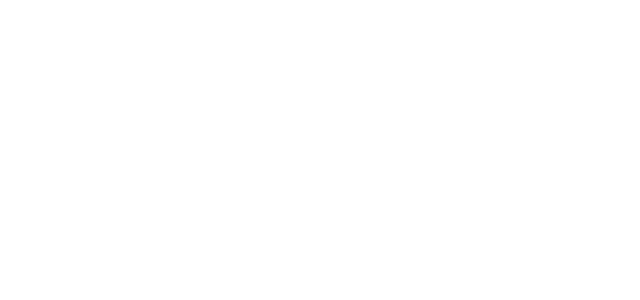
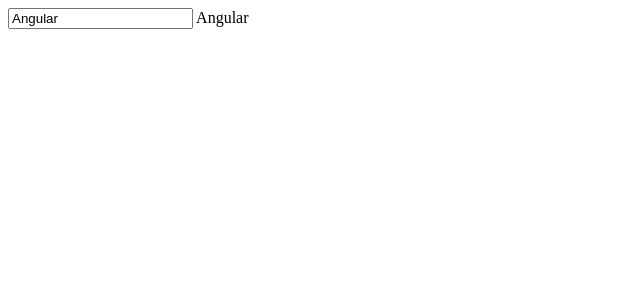
Before and after one commit to pathakravi/angular2020, an Angular app: page / in a window 1280 px wide. Shown: the top 300 px of the page, without its empty margins (0-640 px from the left). Built offline with nearby package versions, Linux system fonts and the light colour scheme.

Commit message:
1 file modified

```diff
--- a/src/app/app.component.html
+++ b/src/app/app.component.html
@@ -1,2 +1,2 @@
-<!-- <input type="text" [(ngModel)]="name">
-{{name}} -->
+<input type="text" [(ngModel)]="name">
+{{name}}
```
